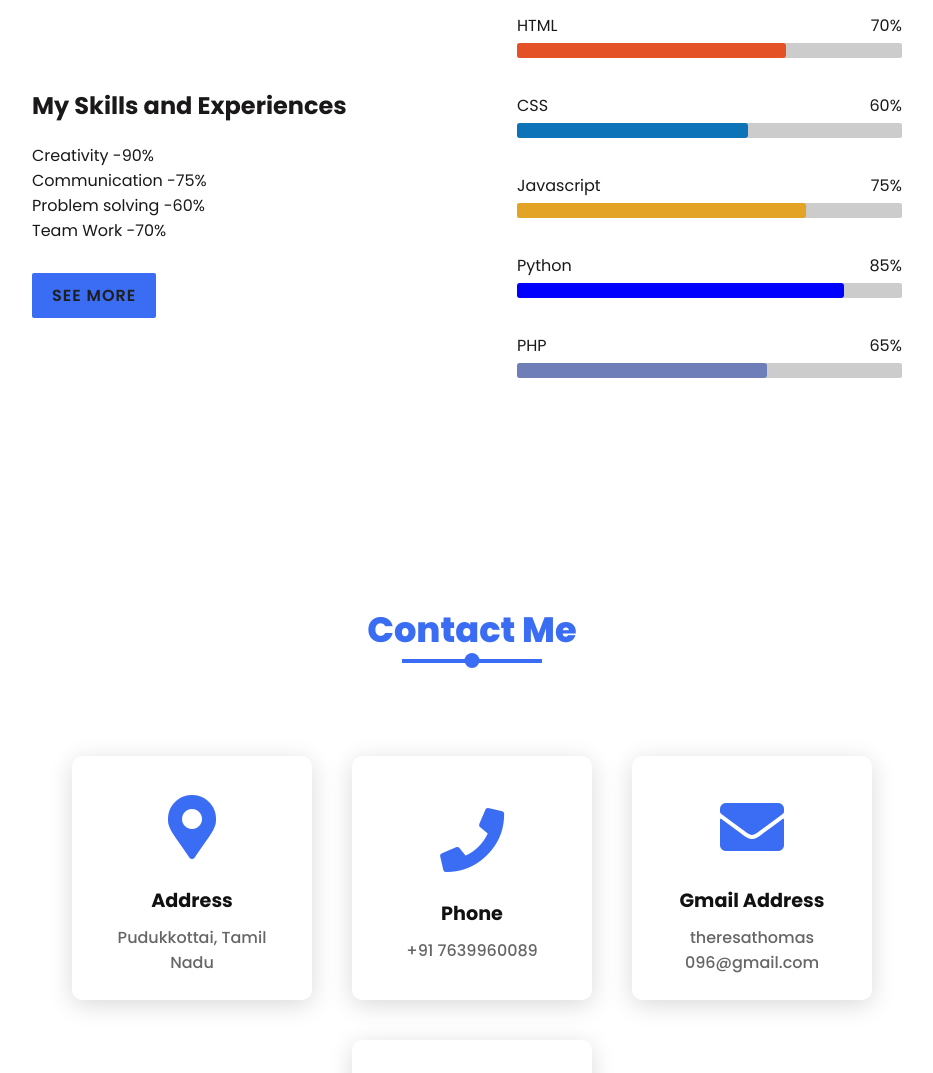
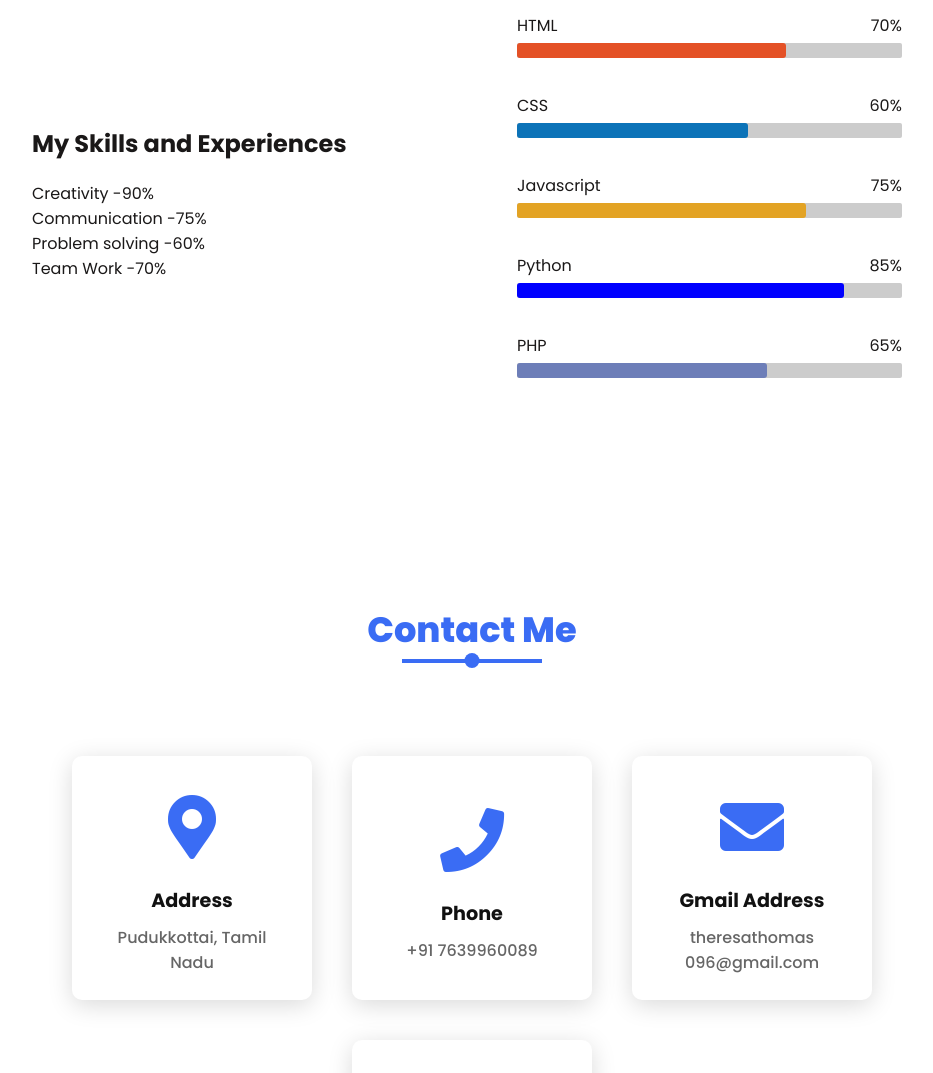
Before and after one commit to Theresa-Angel/digital-portfolio, a plain HTML site: page index.html in a window 1280 px wide. Shown: the part 1531-2604 px from the top of the page, without its empty margins (168-1101 px from the left). Drawn offline with nearby package versions, Linux system fonts and the light colour scheme.

Commit message:
Update index.html

```diff
--- a/index.html
+++ b/index.html
@@ -79,7 +79,6 @@
                 <div class="paragraph-text" data-aos="flip-down" data-aos-duration="1000" data-aos-delay="300">Communication -75%</div>
                 <div class="paragraph-text" data-aos="flip-down" data-aos-duration="1000" data-aos-delay="300">Problem solving -60%</div>
                 <div class="paragraph-text" data-aos="flip-down" data-aos-duration="1000" data-aos-delay="300">Team Work -70%</div>
-                <a href="#" class="btn" data-aos="zoom-in-right" data-aos-duration="1000" data-aos-delay="400">See more</a>
             </div>
             <div class="column col-right">
                 <div class="bar">
```
